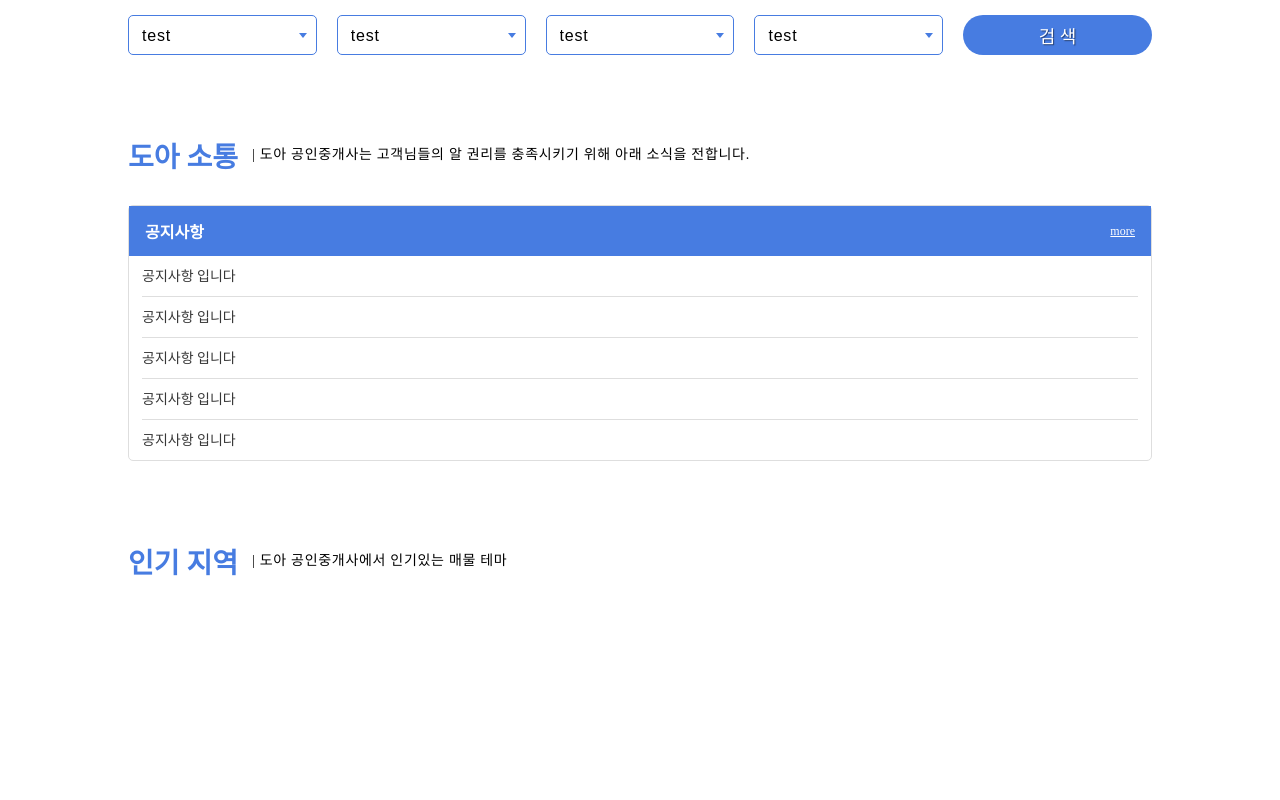
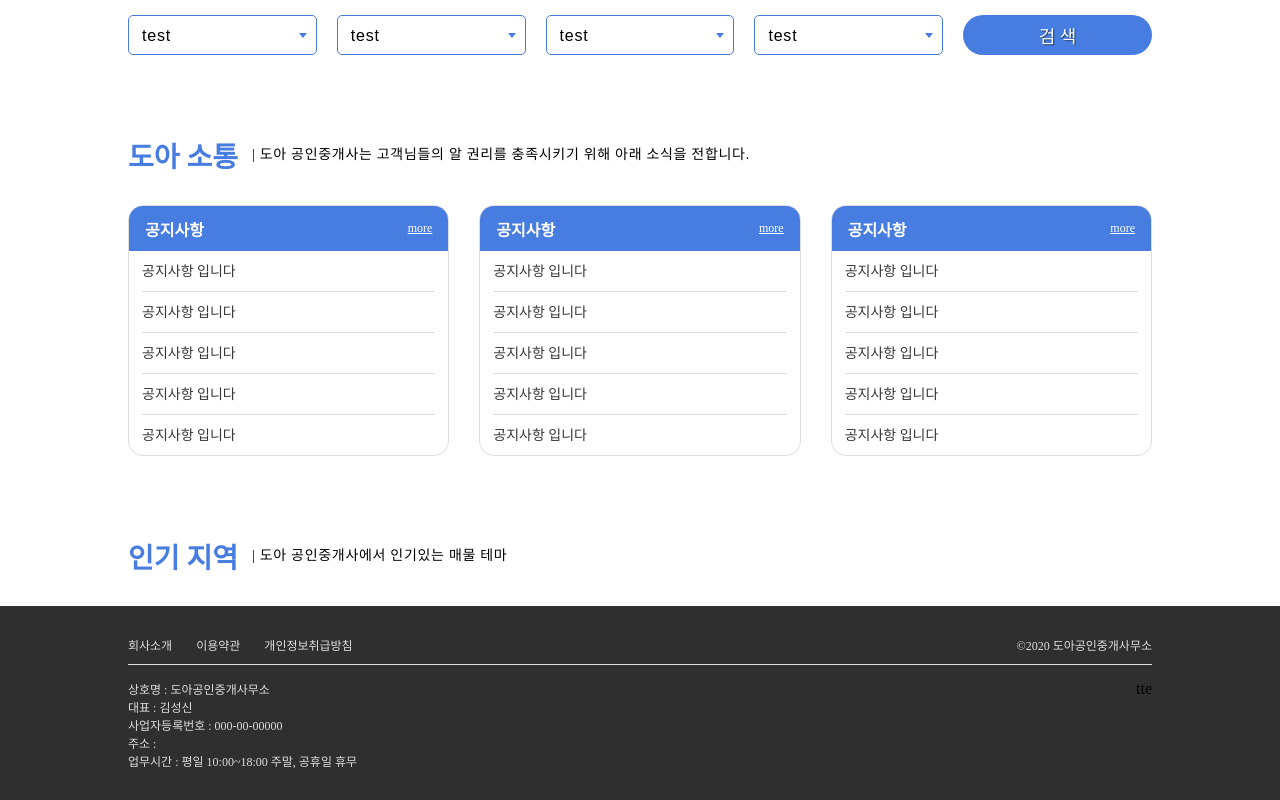
Before and after one commit to bell2lee/doa-authorized-brokerage-office, a plain HTML site: page index.html in a window 1280 px wide. Shown: the part 615-1415 px from the top of the page. Before the commit the page ends 1226 px from the top, so only its background shows below. Drawn offline with Linux system fonts and the light colour scheme; a web font is replaced by a local one.

Commit message:
메인페이지 끝!!

```diff
--- a/index.html
+++ b/index.html
@@ -84,6 +84,7 @@
                 <h1>도아 소통</h1>
                 <small>| 도아 공인중개사는 고객님들의 알 권리를 충족시키기 위해 아래 소식을 전합니다.</small>
             </header>
+            <div class="latest_list">
                 <div class="latest_widget">
                     <div class="latest_header">
                         <h2>공지사항</h2>
@@ -99,6 +100,39 @@
                         </ul>
                     </div>
                 </div>
+
+                <div class="latest_widget">
+                    <div class="latest_header">
+                        <h2>공지사항</h2>
+                        <a href="">more</a>
+                    </div>
+                    <div class="latest_content">
+                        <ul>
+                            <li><a href="">공지사항 입니다</a></li>
+                            <li><a href="">공지사항 입니다</a></li>
+                            <li><a href="">공지사항 입니다</a></li>
+                            <li><a href="">공지사항 입니다</a></li>
+                            <li><a href="">공지사항 입니다</a></li>
+                        </ul>
+                    </div>
+                </div>
+
+                <div class="latest_widget">
+                    <div class="latest_header">
+                        <h2>공지사항</h2>
+                        <a href="">more</a>
+                    </div>
+                    <div class="latest_content">
+                        <ul>
+                            <li><a href="">공지사항 입니다</a></li>
+                            <li><a href="">공지사항 입니다</a></li>
+                            <li><a href="">공지사항 입니다</a></li>
+                            <li><a href="">공지사항 입니다</a></li>
+                            <li><a href="">공지사항 입니다</a></li>
+                        </ul>
+                    </div>
+                </div>
+            </div>
         </section>
         <section>
             <header class="section_header">
@@ -107,5 +141,35 @@
             </header>
         </section>
     </main>
+    <footer id="main_footer">
+        <div class="container">
+            <div class="footer_top">
+                <ul class="footer_menu">
+                    <li><a href="">회사소개</a></li>
+                    <li><a href="">이용약관</a></li>
+                    <li><a href="">개인정보취급방침</a></li>
+                </ul>
+                <div class="copyright">
+                    &copy;2020 도아공인중개사무소
+                </div>
+            </div>
+            <div class="footer_content">
+                <div class="footer_info">
+                    <ul>
+                        <li>상호명 : 도아공인중개사무소</li>
+                        <li>대표 : 김성신</li>
+                        <li>사업자등록번호 : 000-00-00000</li>
+                        <li>주소 : </li>
+                        <li>업무시간 : 평일 10:00~18:00 주말, 공휴일 휴무</li>
+                    </ul>
+                </div>
+                <div>
+                    tte
+                </div>
+
+            </div>
+
+        </div>
+    </footer>
 </body>
 </html>
--- a/style.css
+++ b/style.css
@@ -143,15 +143,28 @@ main>section {margin-top:80px;}
     margin-left: 10px;
 }
 
+.latest_list{
+    display:grid;
+    grid-template-columns: repeat(3, 1fr);
+    grid-column-gap: 30px;
+    grid-row-gap: 30px;
+}
+
 
 
 .latest_widget {
     border:1px solid var(--lightgrey);
-    border-radius: 5px;
+    border-radius: 15px;
+    overflow: hidden;
+    transition: .3s;
+}
+
+.latest_widget:hover{
+    box-shadow:0 5px 30px rgba(0,0,0,.25);
 }
 
 .latest_widget > .latest_header {
-    height:50px;
+    height:45px;
     background:var(--blue);
     display:flex;
     justify-content: space-between;
@@ -190,3 +203,19 @@ main>section {margin-top:80px;}
 .latest_widget > .latest_content > ul > li > a:hover {
     color:#000;
 }
+
+
+#main_footer {background: #2f2f2f; width:100%; padding:30px 0;}
+#main_footer .footer_top {
+    display:flex;
+    justify-content: space-between;
+    align-items: center;
+    border-bottom: 1px solid var(--lightgrey);
+    padding-bottom:10px;
+}
+#main_footer .footer_top .footer_menu li {display:inline-block; margin-right:20px;}
+#main_footer .footer_top .footer_menu li a {color:var(--lightgrey); text-decoration:none; font-size:12px;}
+#main_footer .footer_top .copyright {color:var(--lightgrey); font-size:12px;}
+#main_footer .footer_content {padding-top:15px; display:flex; justify-content: space-between;}
+#main_footer .footer_content .footer_info ul {list-style:none;}
+#main_footer .footer_content .footer_info ul li {font-size:12px; color:var(--lightgrey)}
```
Lines whose indentation alone changed are shown as unchanged.
